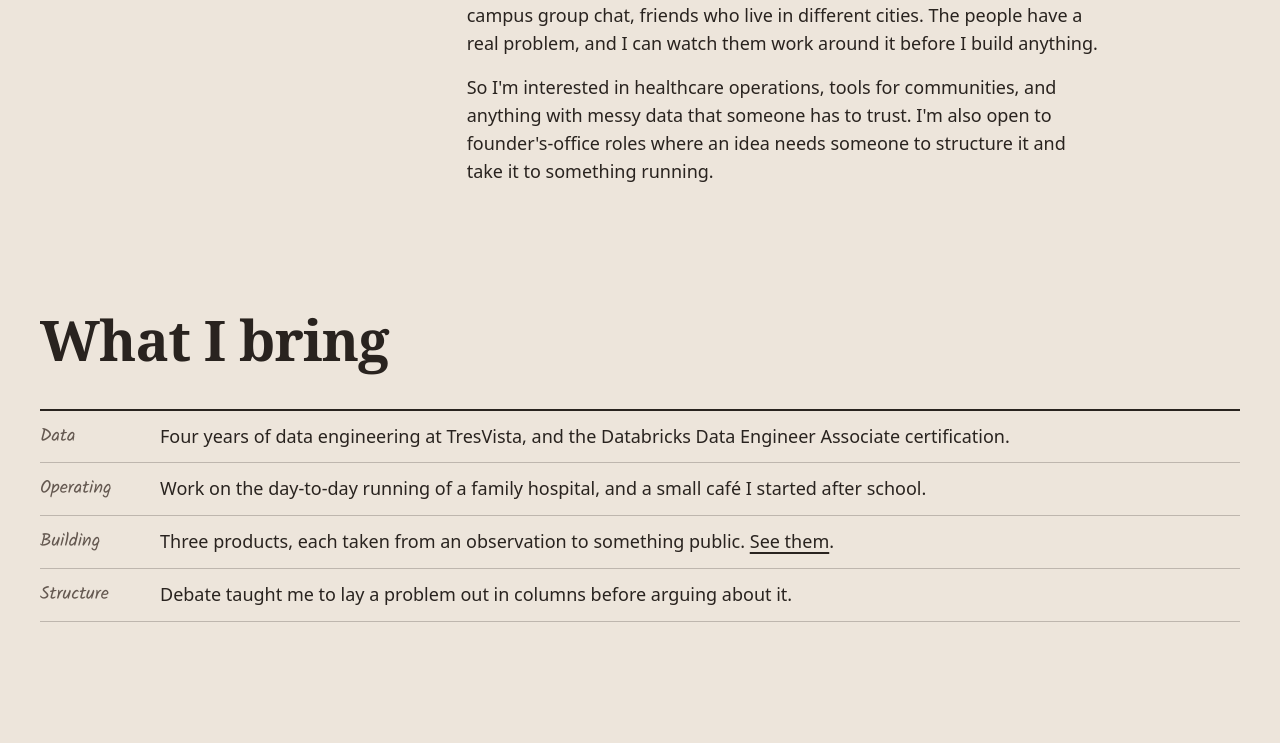
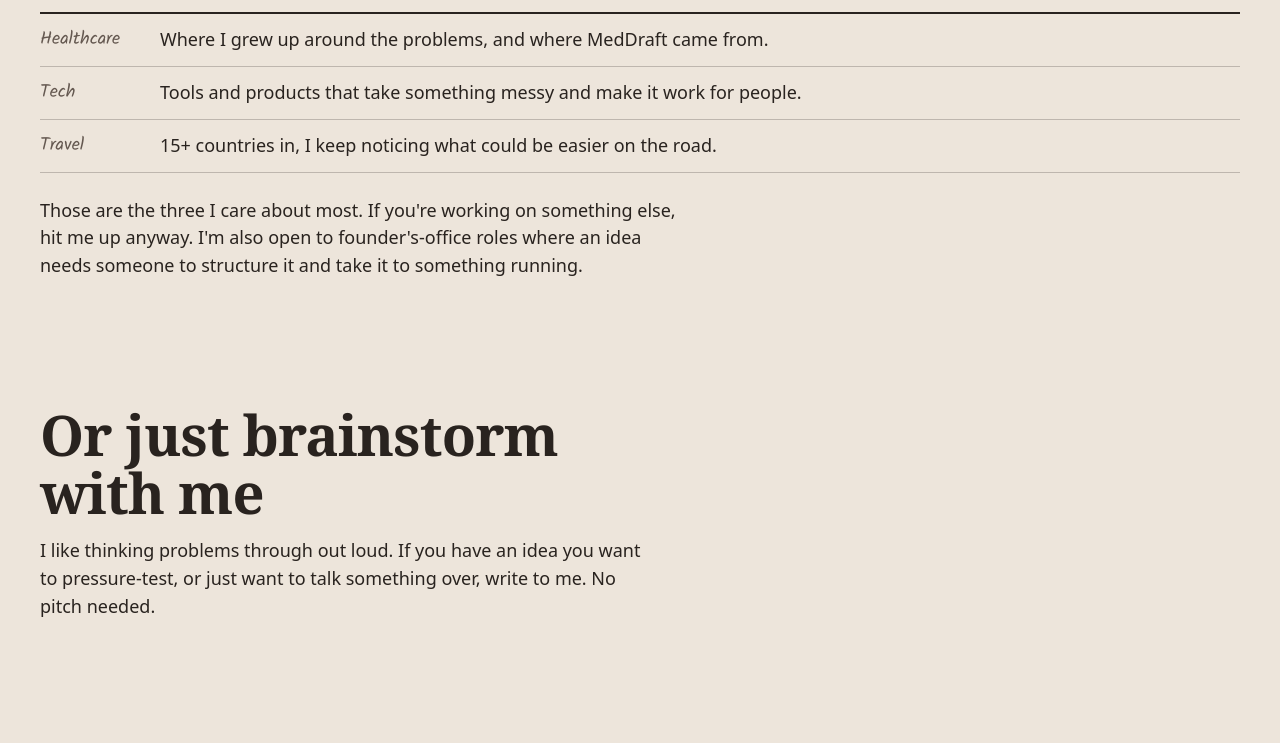
Before and after one commit to cafinated/shivambirmole.live, an Astro site: page /future in a window 1280 px wide. Shown: the part 692-1435 px from the top of the page. Built offline with nearby package versions, Linux system fonts and the light colour scheme; Astro itself is replaced by a stand-in of ours; a web font is replaced by a local one.

Commit message:
Build together: healthcare, tech, travel, and brainstorming
Co-Authored-By: Claude Opus 5.5 <noreply@anthropic.com>

```diff
--- a/src/pages/future.astro
+++ b/src/pages/future.astro
@@ -9,22 +9,28 @@ import { site } from '../data/site';
 >
   <header class="page-head">
     <h1>Let's build something together.</h1>
-    <p class="lede">I want to keep building. If you have a problem worth fixing, I'd like to hear it.</p>
+    <p class="lede">Healthcare, tech and travel are where I want to build next. If you have something in mind, or just want to think something through, I'd like to hear it.</p>
   </header>
 
   <section class="section" aria-labelledby="want-title">
-    <h2 id="want-title">What I'm looking for</h2>
-    <div class="prose">
-      <p>
-        I work best on problems I can stand close to. A hospital's paperwork, a campus group chat, friends who live in
-        different cities. The people have a real problem, and I can watch them work around it before I build anything.
-      </p>
-      <p>
-        So I'm interested in healthcare operations, tools for communities, and anything with messy data that someone has
-        to trust. I'm also open to founder's-office roles where an idea needs someone to structure it and take it to
-        something running.
-      </p>
-    </div>
+    <h2 id="want-title">What I want to build</h2>
+    <ul class="line">
+      <li><span class="when">Healthcare</span><div>Where I grew up around the problems, and where MedDraft came from.</div></li>
+      <li><span class="when">Tech</span><div>Tools and products that take something messy and make it work for people.</div></li>
+      <li><span class="when">Travel</span><div>15+ countries in, I keep noticing what could be easier on the road.</div></li>
+    </ul>
+    <p class="measure" style="margin-top: var(--space-5)">
+      Those are the three I care about most. If you're working on something else, hit me up anyway. I'm also open to
+      founder's-office roles where an idea needs someone to structure it and take it to something running.
+    </p>
+  </section>
+
+  <section class="section" aria-labelledby="think-title">
+    <h2 id="think-title">Or just brainstorm with me</h2>
+    <p class="measure" style="margin-top: var(--space-4)">
+      I like thinking problems through out loud. If you have an idea you want to pressure-test, or just want to talk
+      something over, write to me. No pitch needed.
+    </p>
   </section>
 
   <section class="section" aria-labelledby="bring-title">
@@ -44,6 +50,7 @@ import { site } from '../data/site';
       <legend class="visually-hidden">What kind of message is it?</legend>
       <button class="chip" type="button" aria-pressed="true" data-kind="idea" data-subject="An idea to build together" data-body="Hi Shivam,%0D%0A%0D%0AHere is the problem I keep running into:%0D%0A%0D%0A">I have a problem to solve</button>
       <button class="chip" type="button" aria-pressed="false" data-kind="role" data-subject="A founder's-office role" data-body="Hi Shivam,%0D%0A%0D%0AWe are looking for someone to:%0D%0A%0D%0A">I'm hiring</button>
+      <button class="chip" type="button" aria-pressed="false" data-kind="brainstorm" data-subject="Want to brainstorm something?" data-body="Hi Shivam,%0D%0A%0D%0AHere is what I have been thinking about:%0D%0A%0D%0A">Let's brainstorm</button>
       <button class="chip" type="button" aria-pressed="false" data-kind="team" data-subject="Building something together" data-body="Hi Shivam,%0D%0A%0D%0AI am working on:%0D%0A%0D%0AI would like help with:%0D%0A%0D%0A">I'm building something</button>
     </fieldset>
     <p class="together-cta">
```
